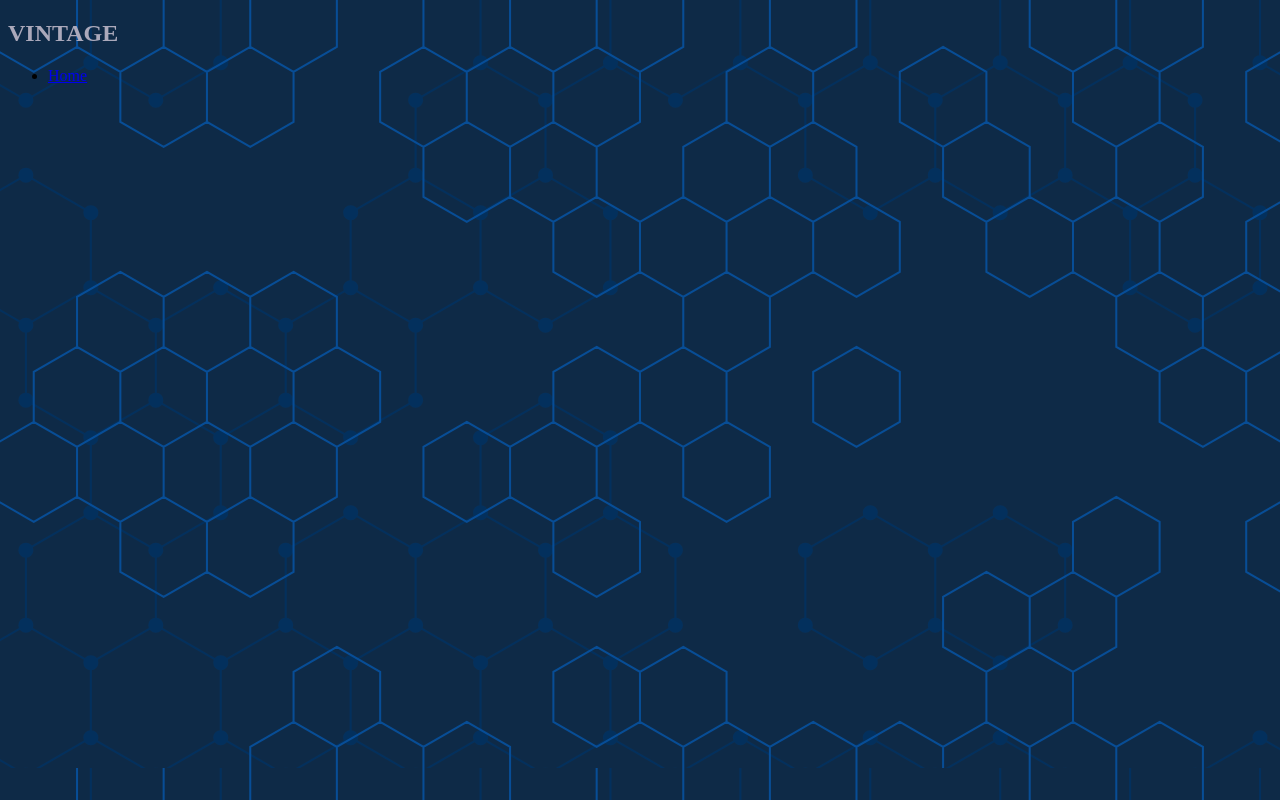
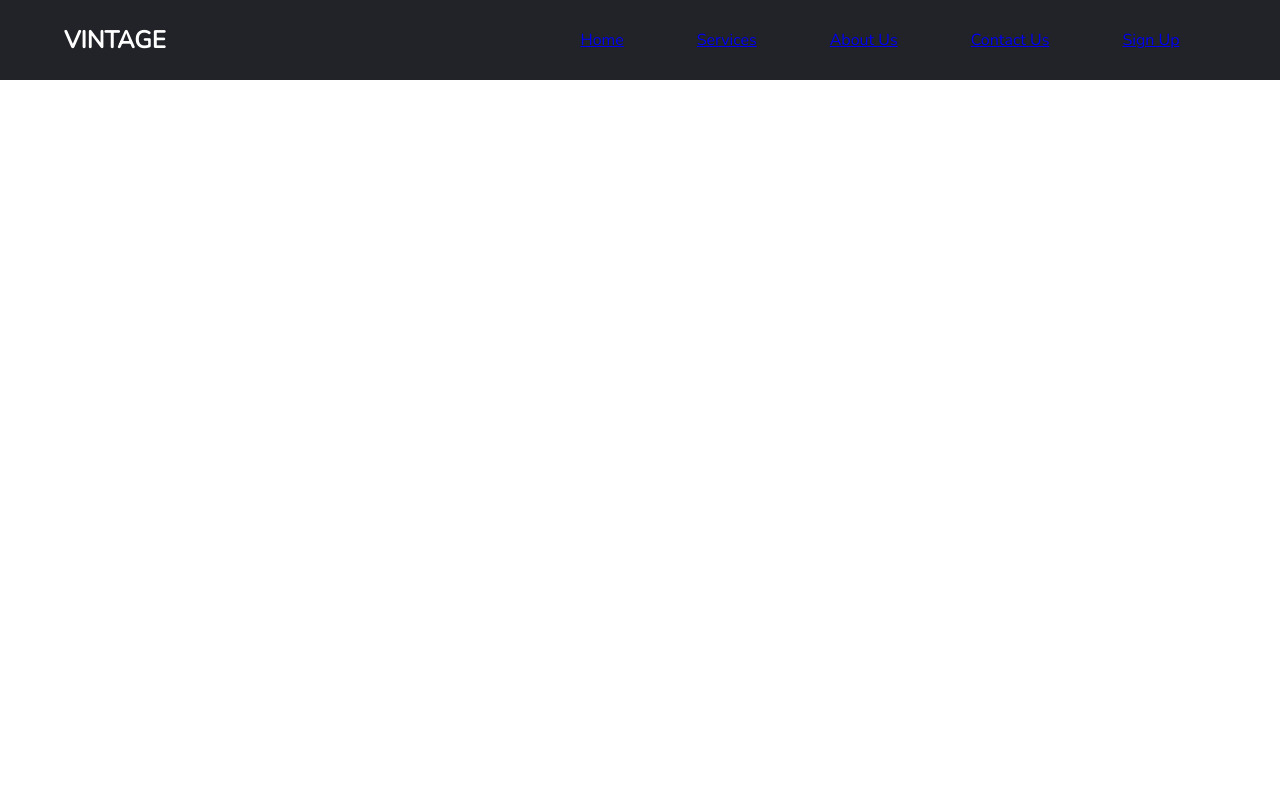
Before and after one commit to VinCoD/responsive_nav_bar, a plain HTML site: page index.html in a window 1280 px wide. Drawn offline with nearby package versions, Linux system fonts and the light colour scheme.

Commit message:
Began styling the project

```diff
--- a/index.html
+++ b/index.html
@@ -4,6 +4,9 @@
     <meta charset="UTF-8">
     <meta http-equiv="X-UA-Compatible" content="IE=edge">
     <meta name="viewport" content="width=device-width, initial-scale=1.0">
+    <link rel="preconnect" href="https://fonts.googleapis.com">
+<link rel="preconnect" href="https://fonts.gstatic.com" crossorigin>
+<link href="https://fonts.googleapis.com/css2?family=Nunito&display=swap" rel="stylesheet">
     <link rel="stylesheet" href="style.css">
     <title>Responsive Nav Bar</title>
 </head>
@@ -18,6 +21,10 @@
             </div>
             <ul class="nav-menu">
                 <li><a href="#" class="nav-links">Home</a></li>
+                <li><a href="#" class="nav-links">Services</a></li>
+                <li><a href="#" class="nav-links">About Us</a></li>
+                <li><a href="#" class="nav-links">Contact Us</a></li>
+                <li><a href="#" class="nav-links nav-links-btn">Sign Up</a></li>
             </ul>
         </nav>
     </div>
--- a/style.css
+++ b/style.css
@@ -2,18 +2,58 @@
     --main-color: #2D409E;
     --accent-color: #ABA9BB;
     --other-color: #00C894;
+    --darkgray: #212329;
+    --brightred:#F94230;
+    --white: #fff;
 }
 
 *{
     box-sizing: border-box;
+    margin: 0;
+    padding: 0;
+    font-family: 'Nunito', sans-serif;
 
 }
 
-body{
+/* body{
     background: url("Hexagon.svg");
-    /* background-repeat: no-repeat; */
+    background-repeat: no-repeat;
+
+} */
+
+.nav-container{
+    width: 100%;
+    background-color: var(--darkgray);
+}
+
+.navbar{
+    display: grid;
+    grid-template-columns: 0.2fr auto 1fr;
+    align-items: center;
+    height: 80px;
+    width: 90%;
+    max-width: 1720px;
+    margin: 0 auto;
+}
+
+#navbar-logo{
+    color: var(--white);
+    justify-self: start;
+}
+
+#navbar-logo{
+    cursor: pointer;
+}
+
+.nav-menu{
+    display: grid;
+    grid-template-columns: repeat(5, auto);
+    list-style: none;
+    text-align: center;
+    width: 70%;
+    justify-self: end;
+}
+
+.nav-links{
 
 }
-h1{
-    color: var(--accent-color);
-}
```
